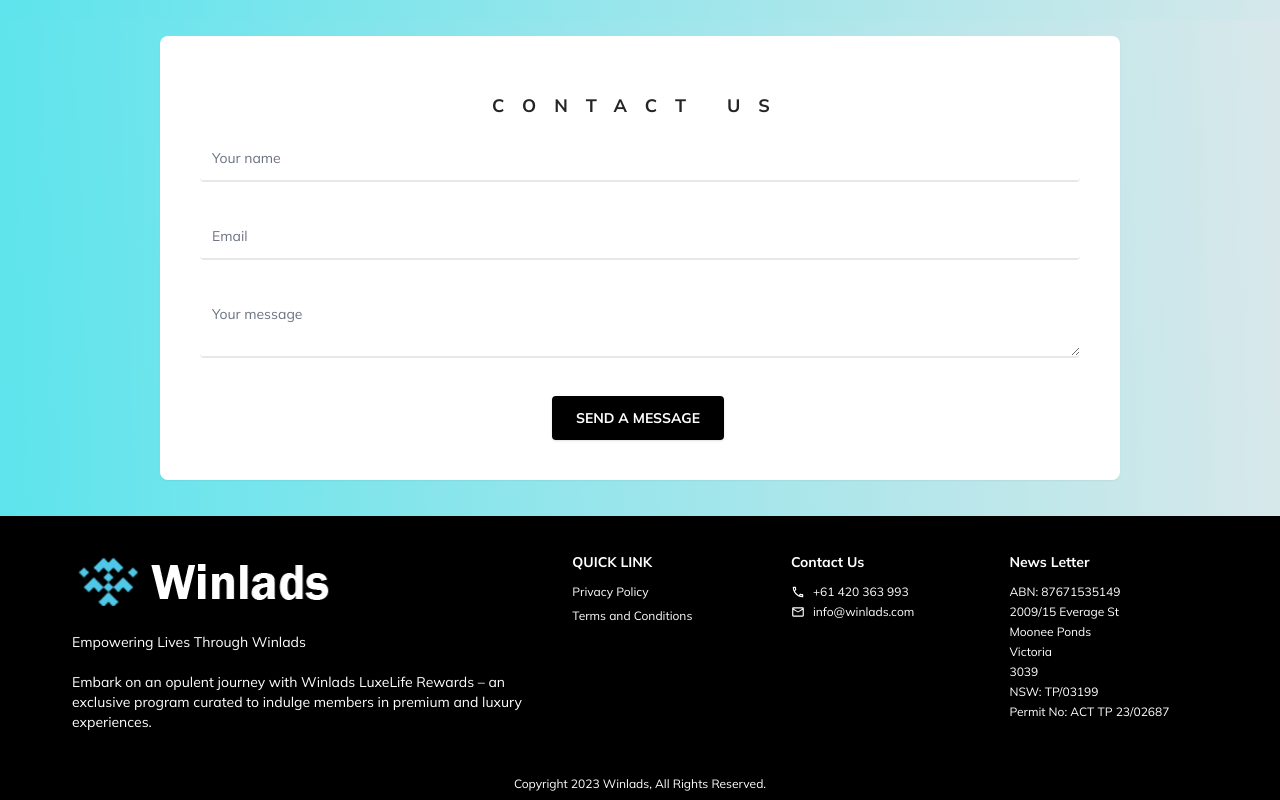
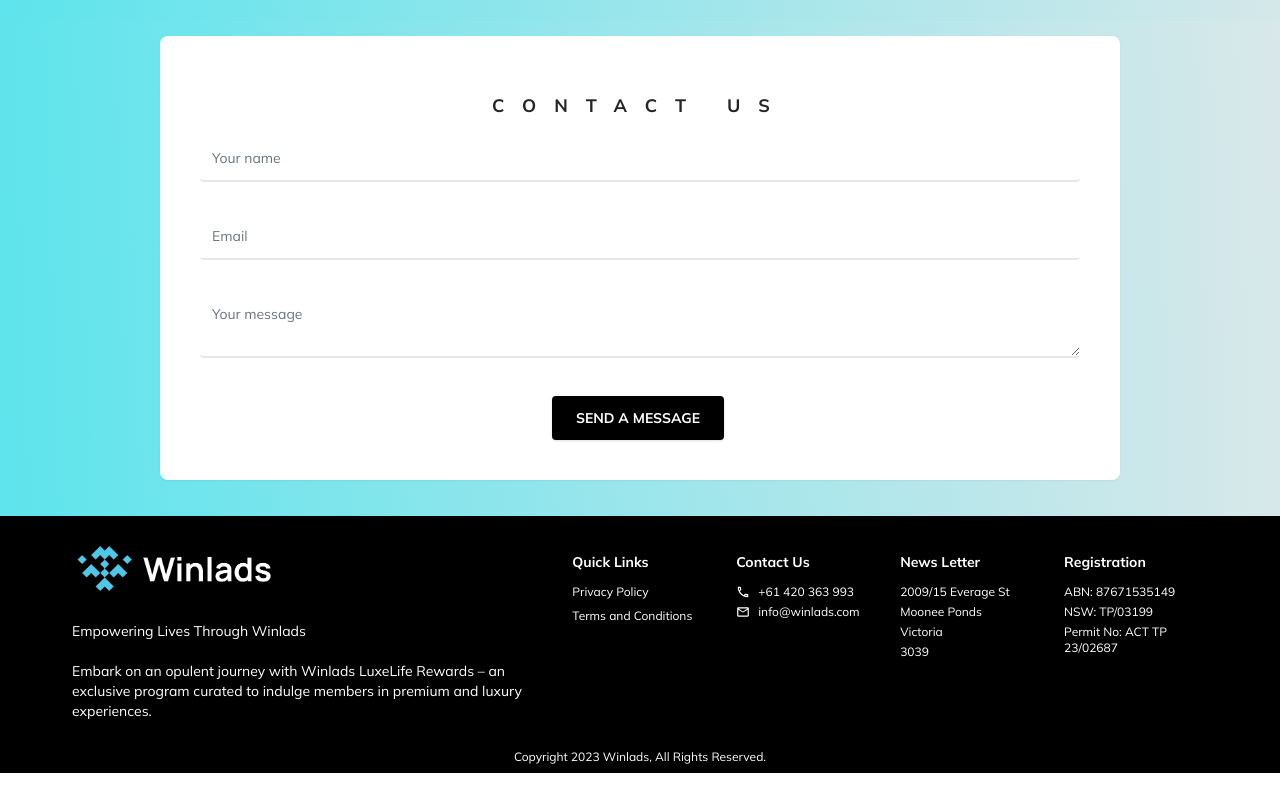
Before and after one commit to Cameron933/winlads-client, a React (Vite) app: page / in a window 1280 px wide. Shown: the part 5346-6146 px from the top of the page. After the commit the page ends 6119 px from the top, so only its background shows below. Built offline with nearby package versions, Linux system fonts and the light colour scheme.

Commit message:
footer-update

```diff
--- a/src/components/choosePlane/ChoosePlane.jsx
+++ b/src/components/choosePlane/ChoosePlane.jsx
@@ -181,7 +181,7 @@ const ChoosePlane = () => {
             />
 
             {/* car */}
-            <div className="max-w-sm w-full 2xl:max-w-lg special:max-w-2xl p-6 xl:py-8 special:py-10 flex items-center  justify-center lg:order-1 order-1  ">
+            <div className="max-w-sm w-full 2xl:max-w-lg special:max-w-2xl p-6 xl:py-8 special:py-10 flex items-center  justify-center lg:order-1 order-1">
               <motion.img
                 initial={{ opacity: 0, y: "-40%" }}
                 whileInView={{ opacity: 1, y: "0" }}
--- a/src/components/footerSection/Footer.jsx
+++ b/src/components/footerSection/Footer.jsx
@@ -5,12 +5,12 @@ import { Link } from "react-router-dom";
 
 function Footer() {
   return (
-    <div className="flex items-center justify-center  bg-[#000]">
+    <div className="flex items-start justify-center  bg-[#000]">
       <div className="mx-auto max-w-[2400px]  bg-[#000] w-full">
         <div className="md:pl-0   px-3 sm:py-5 py-3">
           <div className="flex flex-col md:flex-row md:px-14">
-            <div className="xl:w-5/12 lg:w-5/12 md:w-4/12 w-full m-2 sm:m-4  2xl:pt-10 lg:pl-0 ">
-              <img src={logo2} alt="" className="2xl:w-96" />
+            <div className="xl:w-5/12 lg:w-5/12 md:w-4/12 w-full mx-2 sm:mx-4  2xl:pt-0 lg:pl-0 ">
+              <img src={logo2} alt="" className="2xl:w-72 max-w-[200px]" />
               <p className="text-sx sm:text-sm mt-5 2xl:text-xl special:text-2xl text-[#fff]">
                 Empowering Lives Through Winlads
               </p>
@@ -23,7 +23,7 @@ function Footer() {
             <div className="flex flex-col sm:flex-row xl:w-7/12 lg:w-7/12 md:w-8/12 w-full sm:justify-between pb-2 ">
               <div className="m-2 sm:m-4 text-[#fff] flex-1 ">
                 <p className="font-bold text-sm mb-3 2xl:text-xl special:text-2xl">
-                  QUICK LINK
+                  Quick Links
                 </p>
                 <ul className="text-xs 2xl:text-xl flex flex-col gap-1">
                   <li className="cursor-pointer">
@@ -79,13 +79,24 @@ function Footer() {
                   News Letter
                 </p>
                 <ul className="text-xs 2xl:text-xl flex flex-col gap-1">
-                  <li className="cursor-pointer">ABN: 87671535149</li>
+
                   <li className="cursor-pointer">2009/15 Everage St</li>
                   <li className="cursor-pointer">Moonee Ponds</li>
                   <li className="cursor-pointer">Victoria</li>
                   <li className="cursor-pointer">3039</li>
-                  <li className="cursor-pointer">NSW: TP/03199</li>
-                  <li className="cursor-pointer">Permit No: ACT TP 23/02687</li>
+
+                </ul>
+              </div>
+              <div className="m-2 sm:m-4 text-[#fff] flex-1 ">
+                <p className="font-bold text-sm mb-3 2xl:text-xl special:text-2xl">
+                  Registration
+                </p>
+                <ul className="text-xs 2xl:text-xl flex flex-col gap-1">
+
+                <li className="cursor-pointer">ABN: 87671535149</li>
+                <li className="cursor-pointer">NSW: TP/03199</li>
+                <li className="cursor-pointer">Permit No: ACT TP 23/02687</li>
+
                 </ul>
               </div>
             </div>
@@ -103,3 +114,4 @@ function Footer() {
 }
 
 export default Footer;
+//
```
Also changed, not shown: src/assets/images/logo/logo2-old.png (added), src/assets/images/logo/logo2.png.
